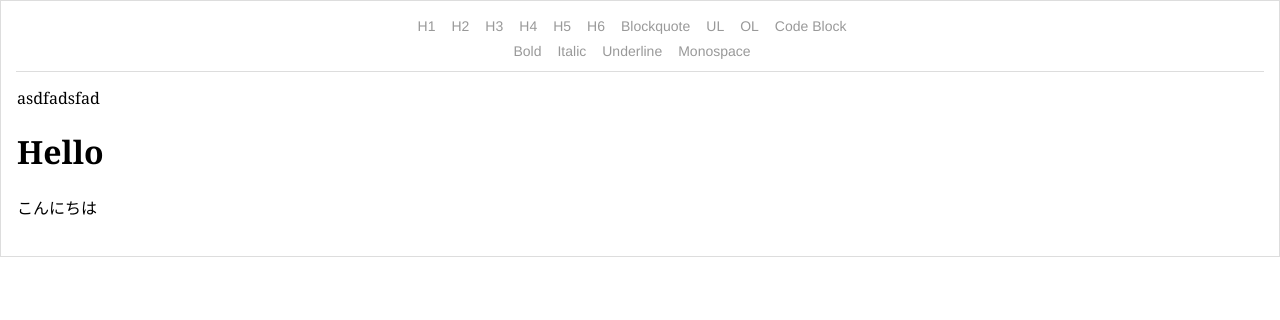
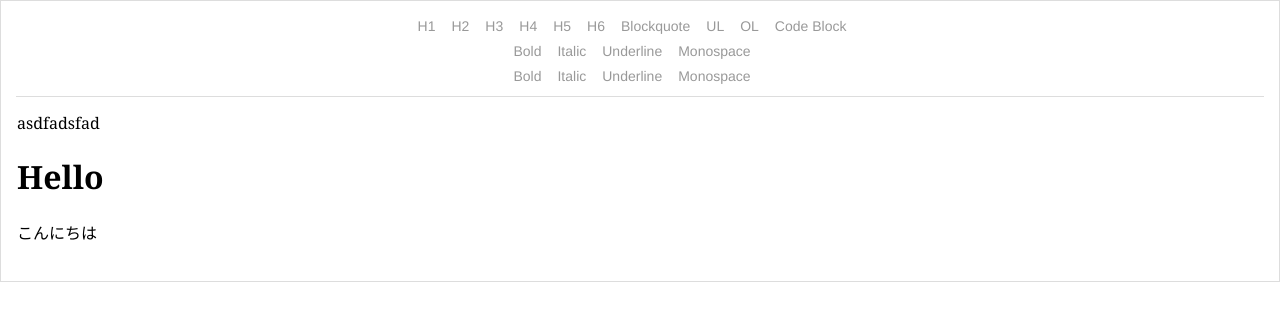
Before and after one commit to NaotakaSaito/sample-editor, a React (Create React App) app: page / in a window 1280 px wide. Shown: the top 320 px of the page. Built offline with nearby package versions, Linux system fonts and the light colour scheme.

Commit message:
初期値の設定とCompositeDecoratorの設定

```diff
--- a/src/pages/editor/index.tsx
+++ b/src/pages/editor/index.tsx
@@ -1,8 +1,15 @@
 import React, { useState, useRef } from "react";
 import { Editor, EditorState, RichUtils, getDefaultKeyBinding, CompositeDecorator, convertToRaw, convertFromRaw } from 'draft-js';
+import { Link, findLinkEntities } from './link'
 
 import 'draft-js/dist/Draft.css';
 import './richeditor.css'
+const compositeDecorator = new CompositeDecorator([
+    {
+        strategy: findLinkEntities,
+        component: Link,
+    }
+]);
 
 const styleMap = {
     CODE: {
@@ -94,10 +101,24 @@ const InlineStyleControls = (props: any) => {
         </div>
     );
 };
+const CustomInlineStyleControls = (props: any) => {
+    const currentStyle = props.editorState.getCurrentInlineStyle();
 
-
-export function EditorApp() {
-    const [editorState, setEditorState] = React.useState<any>(EditorState.createWithContent(convertFromRaw({
+    return (
+        <div className="RichEditor-controls">
+            {INLINE_STYLES.map((type) =>
+                <StyleButton
+                    key={type.label}
+                    active={currentStyle.has(type.style)}
+                    label={type.label}
+                    onToggle={props.onToggle}
+                    style={type.style}
+                />
+            )}
+        </div>
+    );
+};
+const initData: any = {
     "blocks": [
         {
             "key": "ad6f8",
@@ -137,7 +158,10 @@ export function EditorApp() {
         }
     ],
     "entityMap": {}
-    })));
+};
+
+export function EditorApp() {
+    const [editorState, setEditorState] = React.useState<any>(EditorState.createWithContent(convertFromRaw(initData), compositeDecorator));
     console.log(convertToRaw(editorState.getCurrentContent()));
     const ref = useRef<HTMLInputElement>(null);
 
@@ -191,6 +215,9 @@ export function EditorApp() {
             )
         );
     }
+    const toggleCustomStyle = (inlineStyle: any) => {
+        console.log(inlineStyle)
+    }
 
     return (
         <div className="RichEditor-root">
@@ -199,6 +226,10 @@ export function EditorApp() {
                 onToggle={toggleBlockType}
             />
             <InlineStyleControls
+                editorState={editorState}
+                onToggle={toggleInlineStyle}
+            />
+            <CustomInlineStyleControls
                 editorState={editorState}
                 onToggle={toggleInlineStyle}
             />
--- /dev/null
+++ b/src/pages/editor/link/index.tsx
@@ -0,0 +1,57 @@
+import React from 'react'
+import 'draft-js'
+const styles = {
+    root: {
+        fontFamily: '\'Georgia\', serif',
+        padding: 20,
+        width: 600,
+    },
+    buttons: {
+        marginBottom: 10,
+    },
+    urlInputContainer: {
+        marginBottom: 10,
+    },
+    urlInput: {
+        fontFamily: '\'Georgia\', serif',
+        marginRight: 10,
+        padding: 3,
+    },
+    editor: {
+        border: '1px solid #ccc',
+        cursor: 'text',
+        minHeight: 80,
+        padding: 10,
+    },
+    button: {
+        marginTop: 10,
+        textAlign: 'center',
+    },
+    link: {
+        color: '#3b5998',
+        textDecoration: 'underline',
+    },
+};
+
+export function Link(props: any) {
+    const { url } = props.contentState.getEntity(props.entityKey).getData();
+    return (
+        <div>
+            <a href={url} style={styles.link} >
+                {props.children}
+            </a>
+        </div>
+    )
+};
+export const findLinkEntities = (contentBlock: any, callback: any, contentState: any): void => {
+    contentBlock.findEntityRanges(
+        (character: any) => {
+            const entityKey = character.getEntity();
+            return (
+                entityKey !== null &&
+                contentState.getEntity(entityKey).getType() === 'LINK'
+            );
+        },
+        callback
+    );
+}
```
Lines whose indentation alone changed are shown as unchanged.
